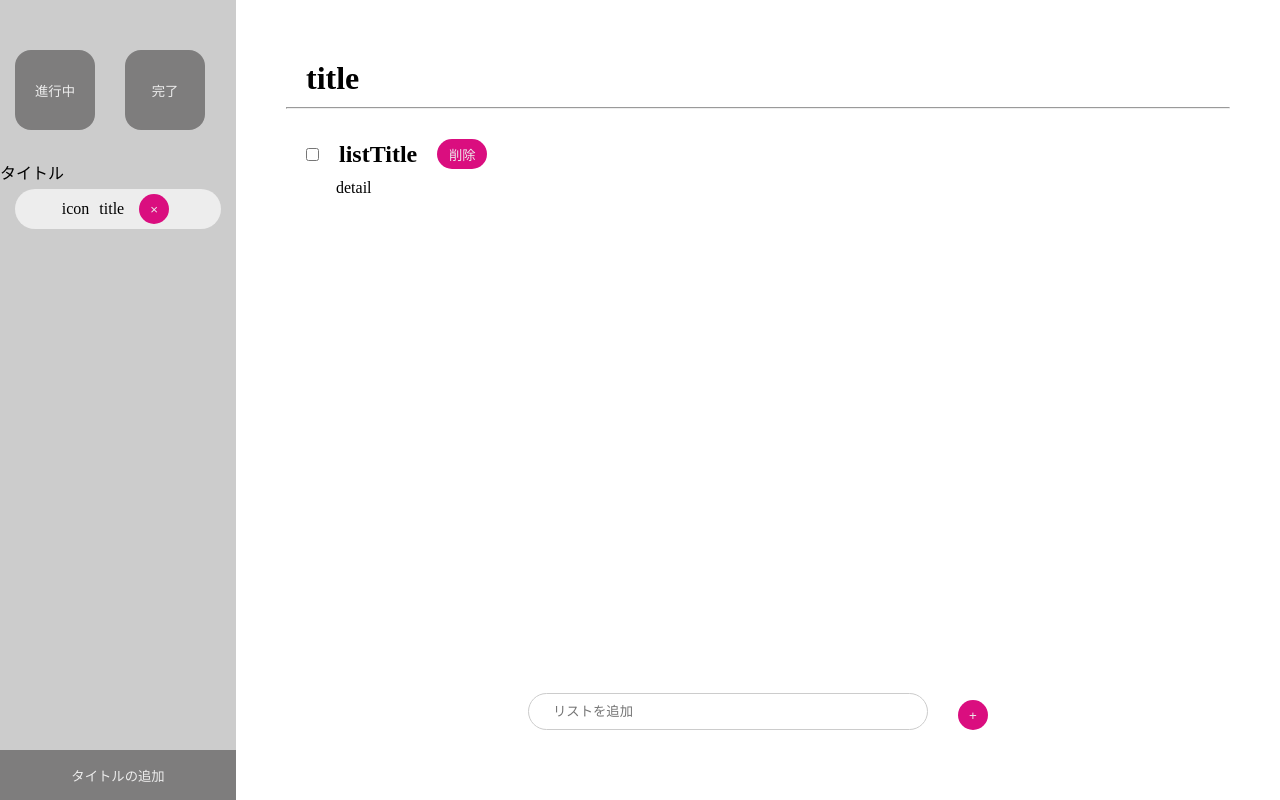
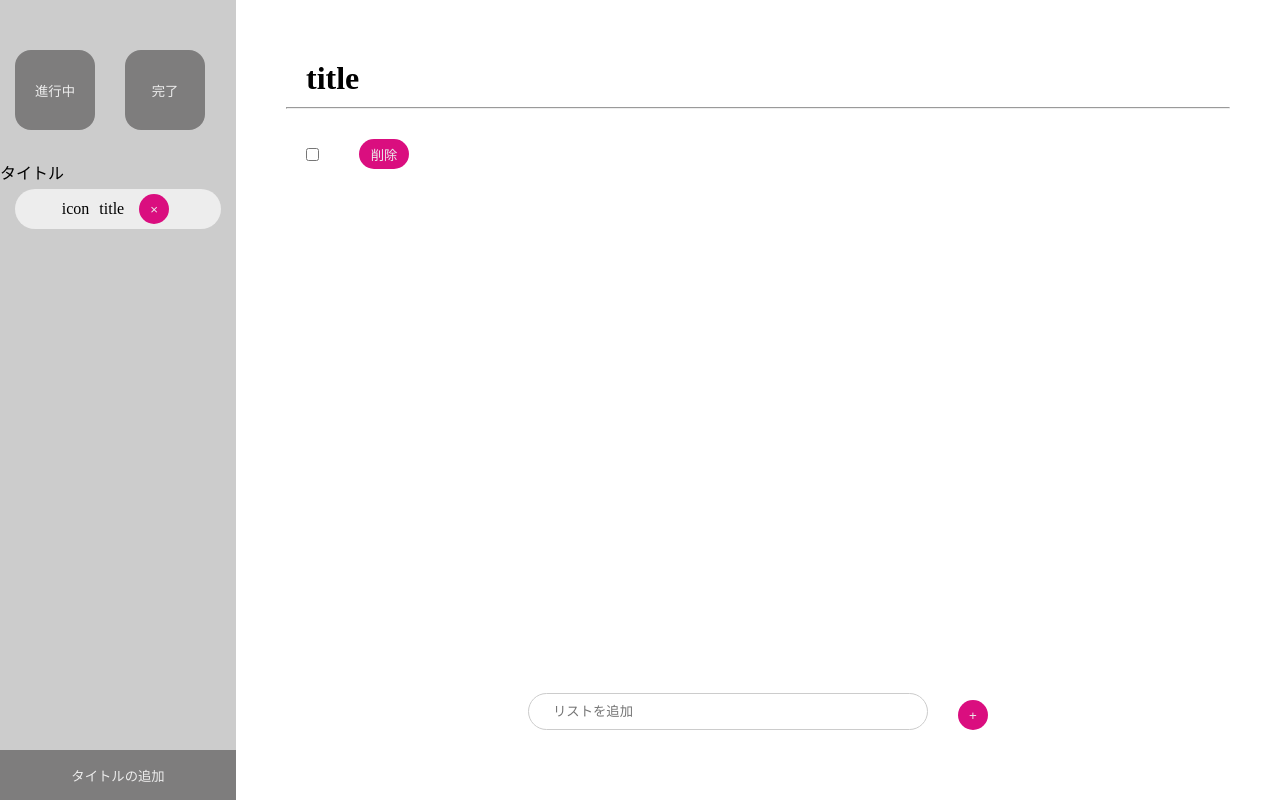
Before and after one commit to anAstrnt/first-todos-list, a React (Create React App) app: page / in a window 1280 px wide. Built offline with nearby package versions, Linux system fonts and the light colour scheme.

Commit message:
追加ボタンの実装

```diff
--- a/src/App.jsx
+++ b/src/App.jsx
@@ -3,32 +3,26 @@ import { SideTable } from "./components/SideTable";
 import { MainTable } from "./components/MainTable";
 import "./style.css";
 
-const listObject = { id: 0, title: "listTitle", detail: "detail" };
-
 export const App = () => {
-  const [inputText, setInputText] = useState({ id: "", title: "", detail: "" });
-  const [waitingTodo, setWaitingTodo] = useState(listObject);
+  const [inputText, setInputText] = useState([]);
+  const [waitingTodo, setWaitingTodo] = useState([{ id: "", title: "", detail: "" }]);
 
   const handleInputChange = (e, index) => {
-    setInputText({
-      ...inputText,
+    const newInputText = {
       id: index,
       title: e.target.value,
-    });
-    console.log(index);
+      detail: "",
+    };
+    setInputText(newInputText);
   };
+
   const onClickAdd = () => {
-    setWaitingTodo({
-      ...waitingTodo,
-      ...inputText,
-    });
-    console.log(inputText);
-    // const inputTitle = [...inputText];
-    // if (!inputTitle.title) {
-    //     return;
-    // }
-    // const newWaitingTodo = [...waitingTodo, inputTitle];
-    // setWaitingTodo(newWaitingTodo);
+    if (inputText === "") {
+      return;
+    }
+    const newInputText = [...waitingTodo, inputText];
+    setWaitingTodo(newInputText);
+    setInputText("");
   };
 
   const deleteButton = (index) => {
--- a/src/components/InputTable.jsx
+++ b/src/components/InputTable.jsx
@@ -1,9 +1,7 @@
 export const InputTable = ({ inputText, handleInputChange, onClickAdd, waitingTodo }) => {
-  const newWaitingTodo = [waitingTodo];
-
   return (
     <>
-      {newWaitingTodo.map((todo, index) => (
+      {waitingTodo.map((todo, index) => (
         <div key={index} className="addList">
           <input
             type="text"
--- a/src/components/MainTable.jsx
+++ b/src/components/MainTable.jsx
@@ -7,15 +7,13 @@ export const MainTable = ({
   onClickAdd,
   deleteButton,
 }) => {
-  const newWaitingTodo = [waitingTodo];
-
   return (
     <>
       <div className="mainTable">
         <h1>title</h1>
         <hr />
         <ul>
-          {newWaitingTodo.map((todo, index) => (
+          {waitingTodo.map((todo, index) => (
             <li key={index}>
               <div className="todoList">
                 <div className="changeStateButton">
@@ -28,7 +26,7 @@ export const MainTable = ({
                     削除
                   </button>
                 </div>
-                <p>detail</p>
+                <p>{todo.detail}</p>
               </div>
             </li>
           ))}
@@ -37,6 +35,7 @@ export const MainTable = ({
           inputText={inputText}
           handleInputChange={handleInputChange}
           onClickAdd={onClickAdd}
+          waitingTodo={waitingTodo}
         />
       </div>
     </>
```
